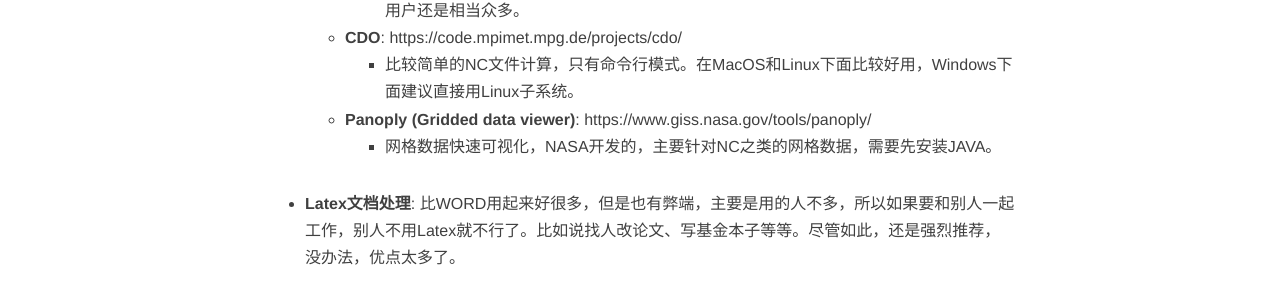
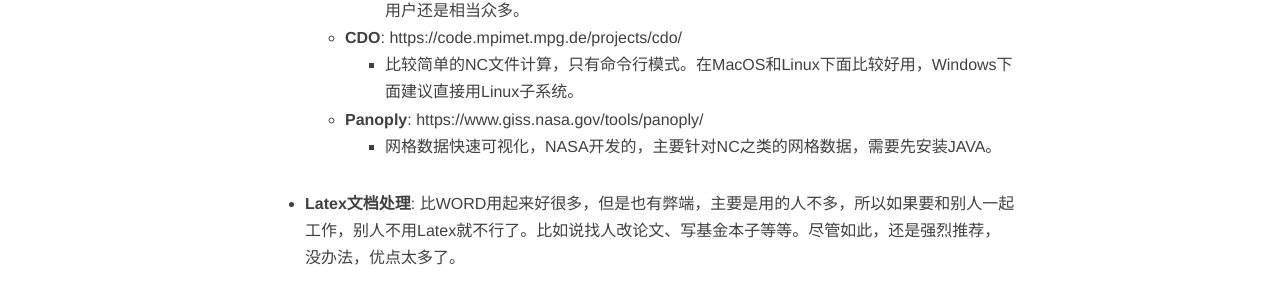
Before and after one commit to CryoECNU/cryoecnu.github.io, a Jekyll site: the page built from xtech.md, in a window 1280 px wide. Shown: the part 1000-1303 px from the top of the page. Built offline with Jekyll 4.4.1, drawn with Linux system fonts in a browser that asks for light colours; nearby versions of some CDN libraries.

Commit message:
Update xtech.md

```diff
--- a/xtech.md
+++ b/xtech.md
@@ -31,7 +31,7 @@ header-img: "img/top.png"
 	- **CDO**: [https://code.mpimet.mpg.de/projects/cdo/](https://code.mpimet.mpg.de/projects/cdo/)
 	   - 比较简单的NC文件计算，只有命令行模式。在MacOS和Linux下面比较好用，Windows下面建议直接用Linux子系统。
 
-	- **Panoply (Gridded data viewer)**: [https://www.giss.nasa.gov/tools/panoply/](https://www.giss.nasa.gov/tools/panoply/)
+	- **Panoply**: [https://www.giss.nasa.gov/tools/panoply/](https://www.giss.nasa.gov/tools/panoply/)
 	   - 网格数据快速可视化，NASA开发的，主要针对NC之类的网格数据，需要先安装JAVA。
 
 - **Latex文档处理**: 比WORD用起来好很多，但是也有弊端，主要是用的人不多，所以如果要和别人一起工作，别人不用Latex就不行了。比如说找人改论文、写基金本子等等。尽管如此，还是强烈推荐，没办法，优点太多了。
```
